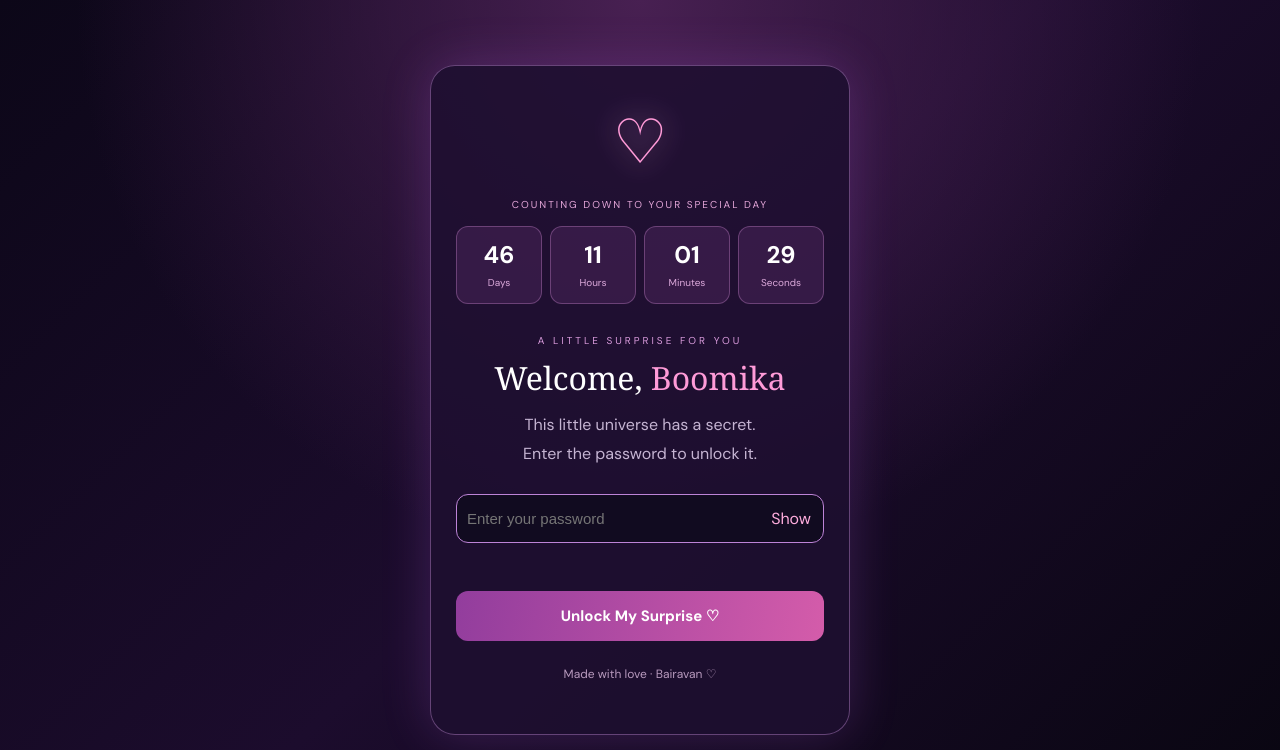
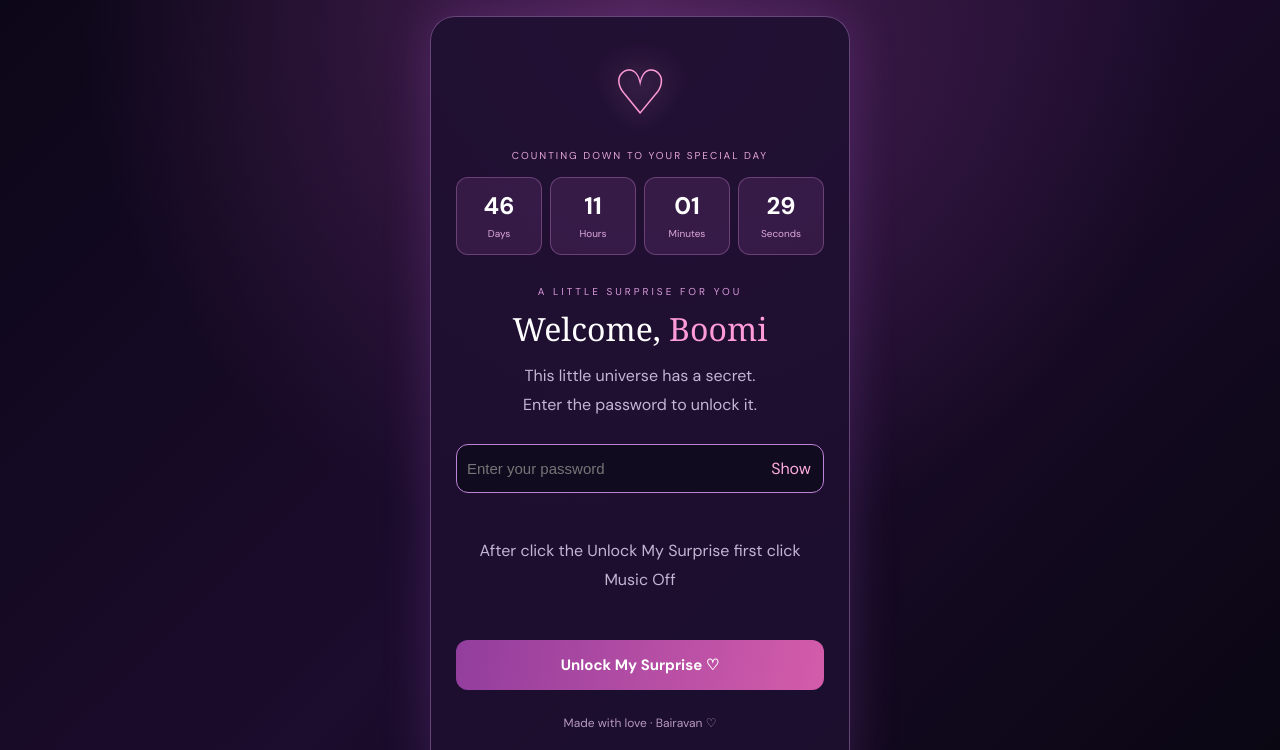
Before and after one commit to Bairav3612/Boomi-Birthday, a plain HTML site: page index.html in a window 1280 px wide. Shown: the top 750 px of the page. Drawn offline with nearby package versions, Linux system fonts and the light colour scheme; a web font is replaced by a local one.

Commit message:
Update index.html

```diff
--- a/index.html
+++ b/index.html
@@ -28,7 +28,7 @@
 
     <p class="gate-small">A LITTLE SURPRISE FOR YOU</p>
 
-    <h1>Welcome, <span>Boomika</span></h1>
+    <h1>Welcome, <span>Boomi</span></h1>
 
     <p class="gate-message">
       This little universe has a secret.<br>
@@ -48,6 +48,10 @@
       </div>
 
       <p id="passwordError" role="alert"></p>
+
+<p class="gate-message">
+      After click the Unlock My Surprise first click Music Off
+    </p>
 
       <button type="submit" class="unlock-button">
         Unlock My Surprise ♡
```
